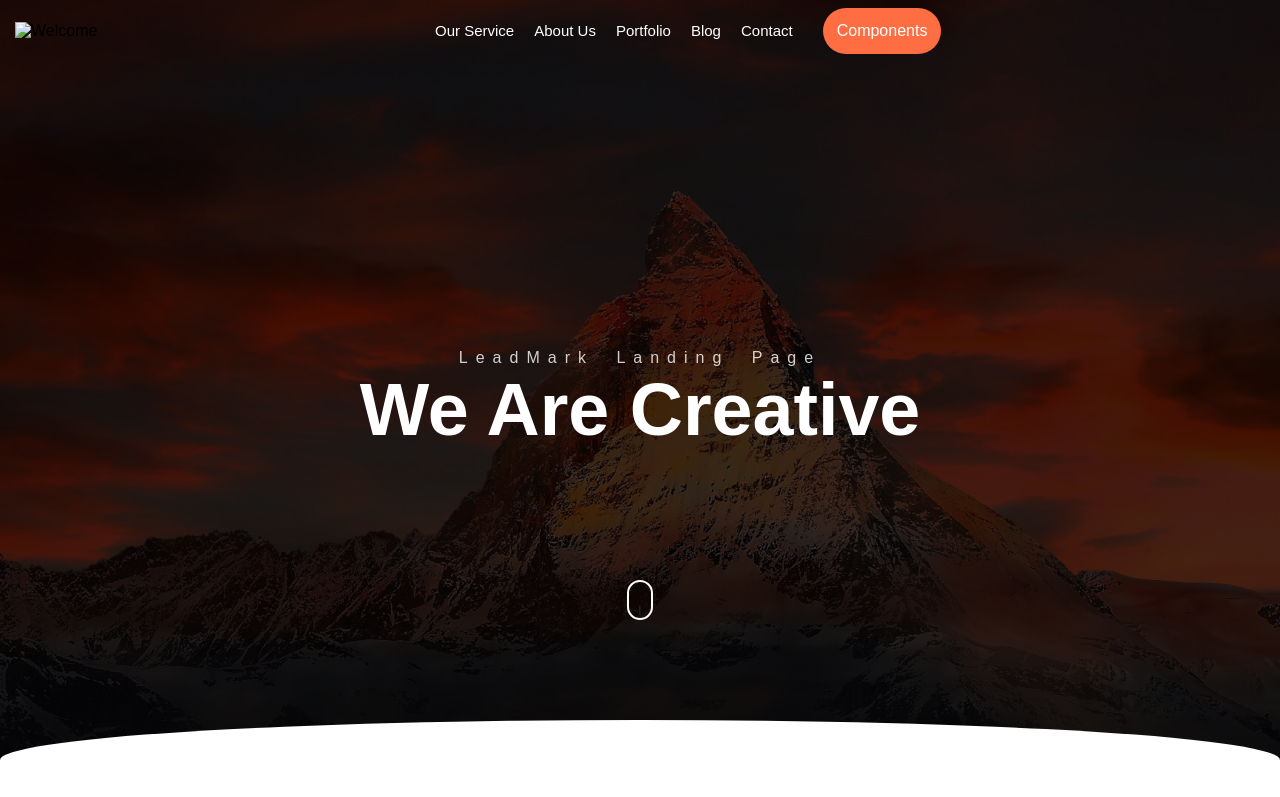
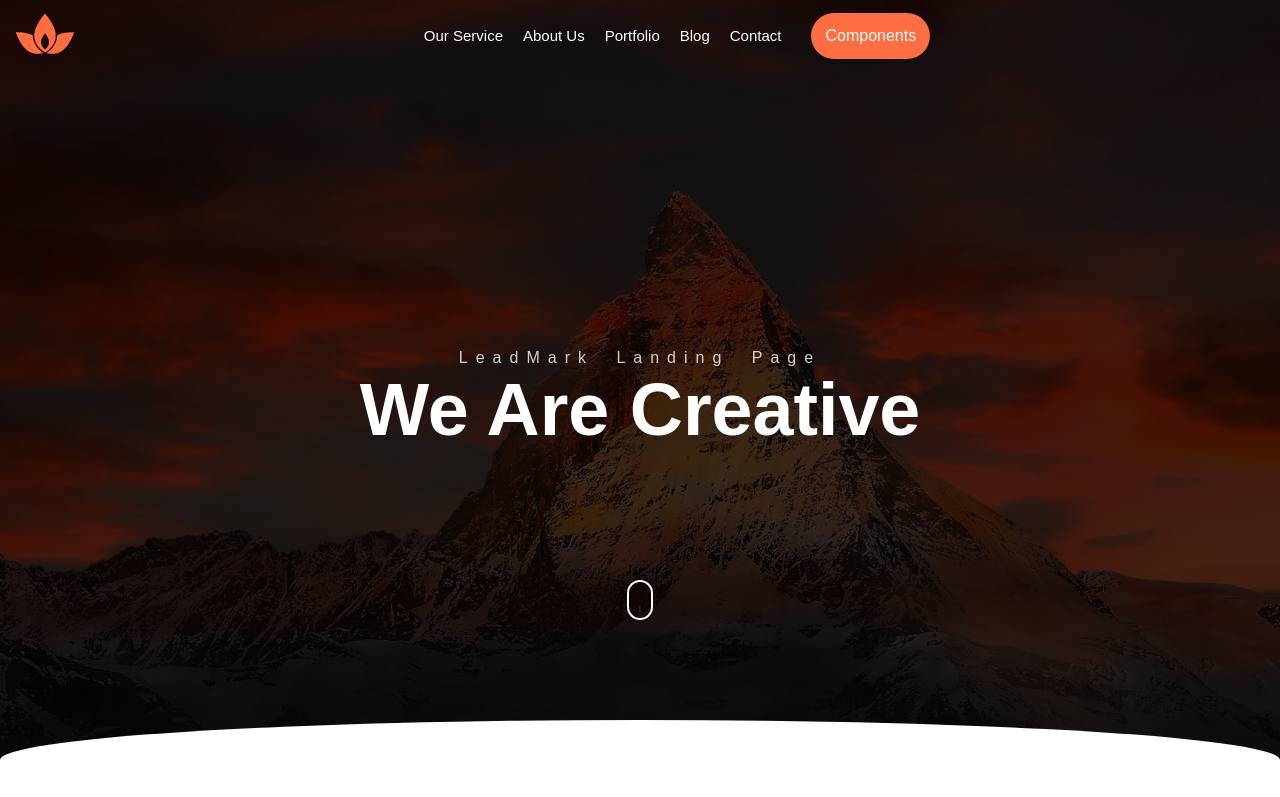
Before and after one commit to Mohamedreda520/Template_creative, a plain HTML site: page index.html in a window 1280 px wide. Shown: the top 797 px of the page. Drawn offline with Linux system fonts and the light colour scheme; the site is published under a folder, as on GitHub Pages, so addresses that start at the root find nothing.

Commit message:
logo has been modified

```diff
--- a/index.html
+++ b/index.html
@@ -25,9 +25,9 @@
       <!-- start linkes -->
       <nav>
         <div class="container">
-          <!-- start logo -->
+          <!----------- start logo ---------->
           <div class="logo">
-            <img src="/image/logo.svg" alt="Welcome" />
+            <img src="image/logo.svg" alt="Welcome" />
           </div>
           <!-- end logo -->
           <ul>
```
